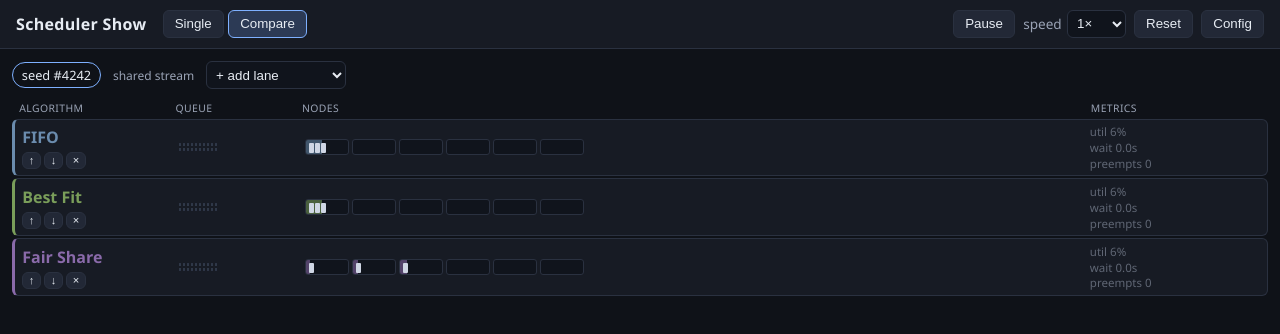
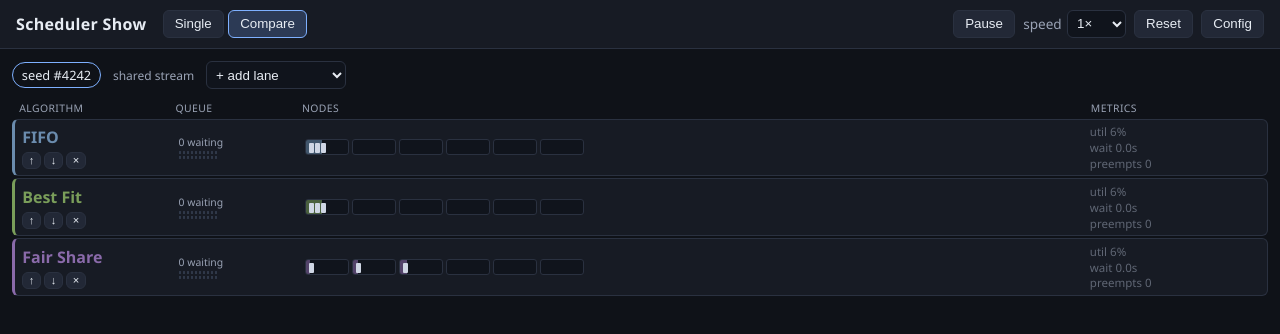
Before and after one commit to mocheng/scheduler-show, a React (Vite) app: page / in a window 1280 px wide. Both pictures are taken after a click on the button "Compare". Shown: the top 334 px of the page. Built offline with nearby package versions, Linux system fonts and the light colour scheme.

Commit message:
fix(ui): meaningful metric deltas + queue waiting count
Only hot-highlight util/wait/preempts when the cross-lane delta
is meaningful; show waiting count above queue silhouettes.

```diff
--- a/src/App.css
+++ b/src/App.css
@@ -119,7 +119,9 @@ html, body, #root { height: 100%; margin: 0; background: var(--bg); color: var(-
 .lane-accent { font-weight: 600; color: var(--lane-accent, var(--text)); }
 .lane-chrome { display: flex; gap: 0.2rem; }
 .lane-chrome button { padding: 0.1rem 0.35rem; font-size: 0.7rem; }
-.lane-queue { display: flex; flex-wrap: wrap; gap: 2px; min-height: 16px; align-content: center; }
+.lane-queue { display: flex; flex-direction: column; gap: 2px; min-height: 16px; justify-content: center; }
+.queue-count { font-size: 0.65rem; color: var(--muted); }
+.queue-slots { display: flex; flex-wrap: wrap; gap: 2px; }
 .lane-nodes { display: flex; flex-wrap: wrap; gap: 3px; align-items: center; }
 .node-strip {
   width: 44px; height: 16px; background: #10141c; border-radius: 3px; position: relative;
--- a/src/ui/CompareLanes.tsx
+++ b/src/ui/CompareLanes.tsx
@@ -60,9 +60,14 @@ export function CompareLanes({
           const u = utils[idx]!;
           const w = waits[idx]!;
           const p = preempts[idx]!;
-          const utilHot = maxUtil - Math.min(...utils) > 0.04 && u === maxUtil;
-          const waitHot = maxWait - Math.min(...waits) > 0.3 && w === maxWait;
-          const preHot = maxPre > 0 && p === maxPre && maxPre !== Math.min(...preempts);
+          const utilSpread = maxUtil - Math.min(...utils);
+          const waitSpread = maxWait - Math.min(...waits);
+          const utilHot = utilSpread >= 0.05 && u === maxUtil;
+          const waitHot = maxWait > 0 && waitSpread >= 0.3 && w === maxWait;
+          const preHot =
+            maxPre > 0 &&
+            maxPre !== Math.min(...preempts) &&
+            p === maxPre;
           return (
             <div
               className="lane-row"
@@ -92,12 +97,15 @@ export function CompareLanes({
                 </div>
               </div>
               <div className="lane-queue">
+                <span className="queue-count">{snap.queue.length} waiting</span>
+                <div className="queue-slots">
                   {shown.map((t) => (
                     <div key={t.id} className="q-item prio-neutral" />
                   ))}
                   {Array.from({ length: slots }, (_, i) => (
                     <div key={`slot-${i}`} className="q-item q-slot" />
                   ))}
+                </div>
               </div>
               <div className="lane-nodes">
                 {snap.nodes.map((n) => (
```
Lines whose indentation alone changed are shown as unchanged.
